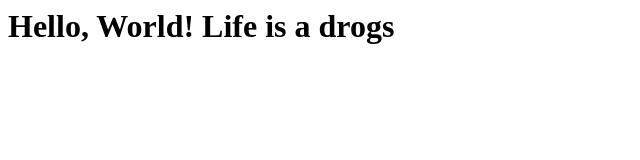
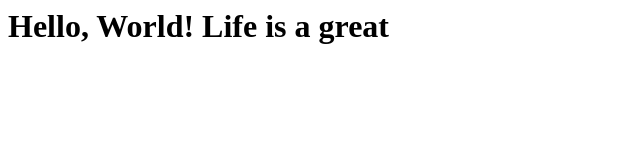
Before and after one commit to adanbueno/gerencia-configuracao, a plain HTML site: page test.html in a window 1280 px wide. Shown: the full height of the page, 0-640 px from the left. Drawn offline with Linux system fonts and the light colour scheme.

Commit message:
new branch

```diff
--- a/test.html
+++ b/test.html
@@ -4,6 +4,6 @@
     <!-- no style -->
   </head>
   <body>
-    <h1>Hello, World! Life is a drogs</h1>
+    <h1>Hello, World! Life is a great</h1>
   </body>
 </html>
```
